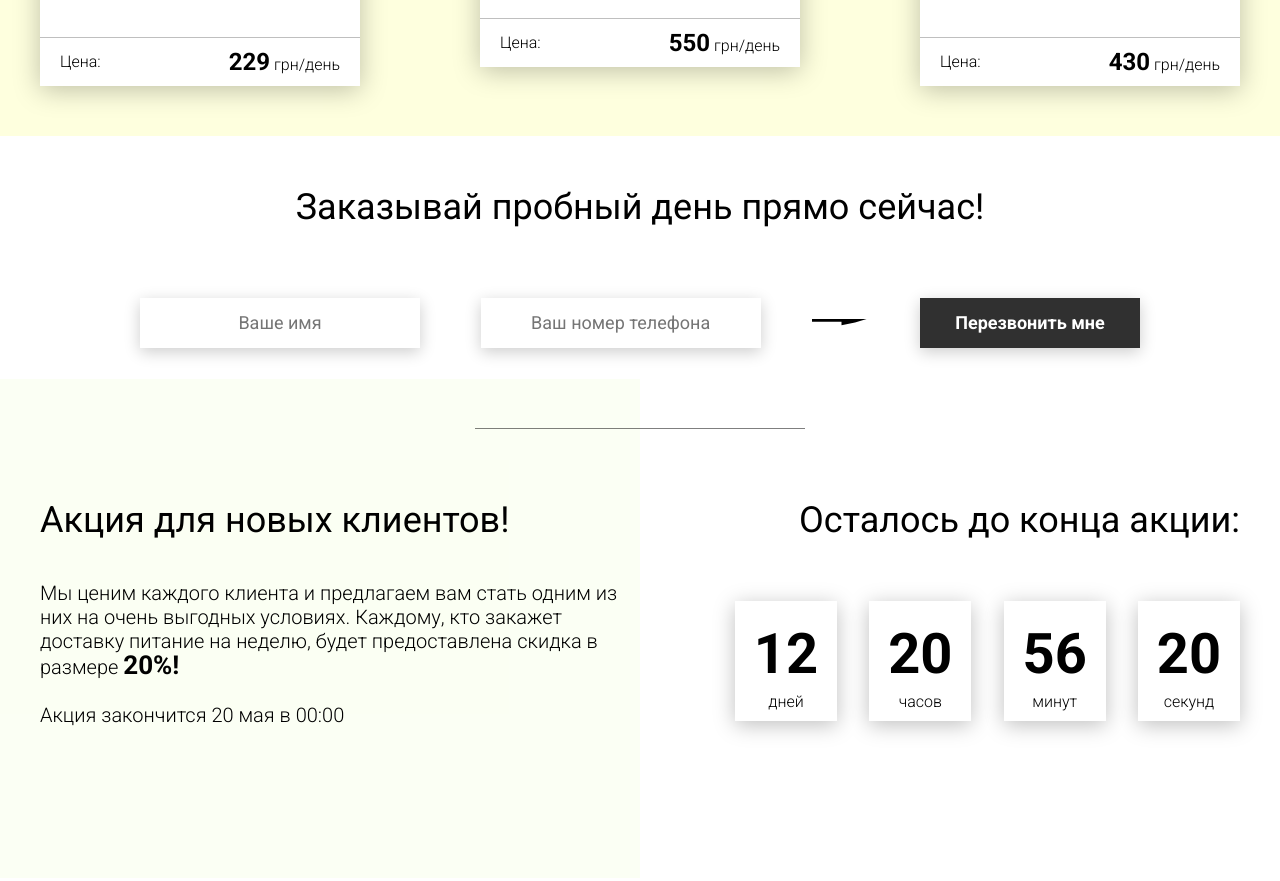
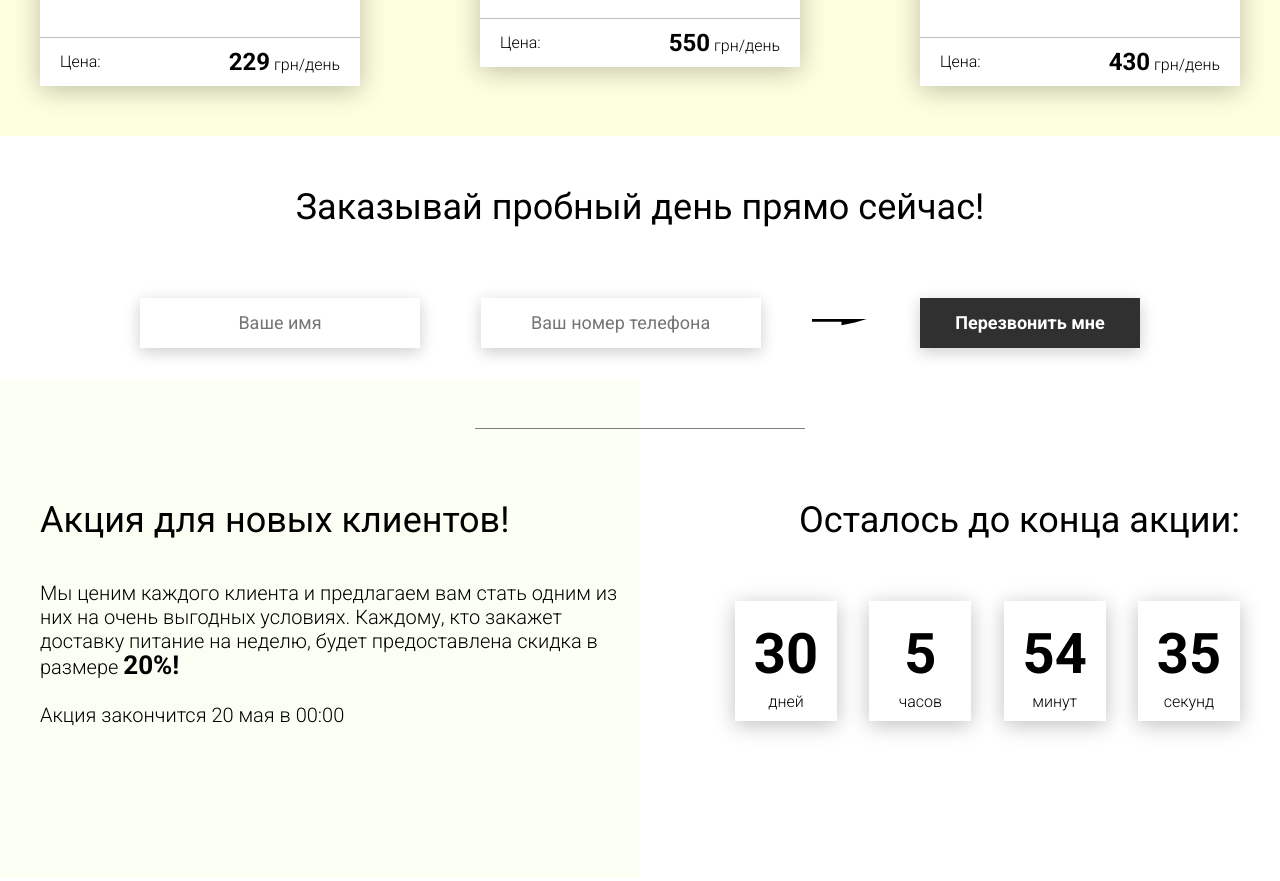
Before and after one commit to ivanFedak/food, a website with bundled scripts: page src/index.html in a window 1280 px wide. Shown: the part 3097-3978 px from the top of the page. Built offline with nearby package versions, Linux system fonts and the light colour scheme; files whose address does not match are found by name.

Commit message:
almost ready

```diff
--- a/src/js/modules/timer.js
+++ b/src/js/modules/timer.js
@@ -1,5 +1,49 @@
 const timer = ()=>{
 
 
+    const deadline = '2022-01-02';
+
+    function getTimeRemaining(endtime) {
+        const result = Date.parse(endtime) - new Date();
+
+        const days = Math.floor(result / (1000 * 60 * 60 * 24)),
+              hours = Math.floor((result / (1000 * 60 * 60) %  24)), // % 24 отстанот от деления на 24 бо може бути 100 часов
+              minutes = Math.floor((result / 1000 / 60) % 60),
+              seconds = Math.floor((result / 1000) % 60);
+
+        return {
+            'result': result,
+            'days': days,
+            'hours': hours,
+            'minutes': minutes,
+            'seconds': seconds,
+        };
+    }
+
+    function setTimer(endtime, selector) {
+
+        const timerWrapper = document.querySelector(selector),
+              days = timerWrapper.querySelector('#days'),
+              hours = timerWrapper.querySelector('#hours'),
+              minutes = timerWrapper.querySelector('#minutes'),
+              seconds = timerWrapper.querySelector('#seconds');
+
+        const timeIntrval = setInterval(updateTimer, 1000);
+
+        function updateTimer() {
+            const getTime = getTimeRemaining(endtime);
+
+            days.innerHTML = getTime.days;
+            hours.innerHTML = getTime.hours;
+            minutes.innerHTML = getTime.minutes;
+            seconds.innerHTML = getTime.seconds;
+
+            if(getTime.result <= 0){
+                clearInterval(timeIntrval);
+            }
+        }
+
+    }
+    setTimer(deadline, '.timer');
 };
 export default timer;
```
Also changed, not shown: dist/css/style.css, dist/js/script.js, src/css/style.css, 1 other file.
